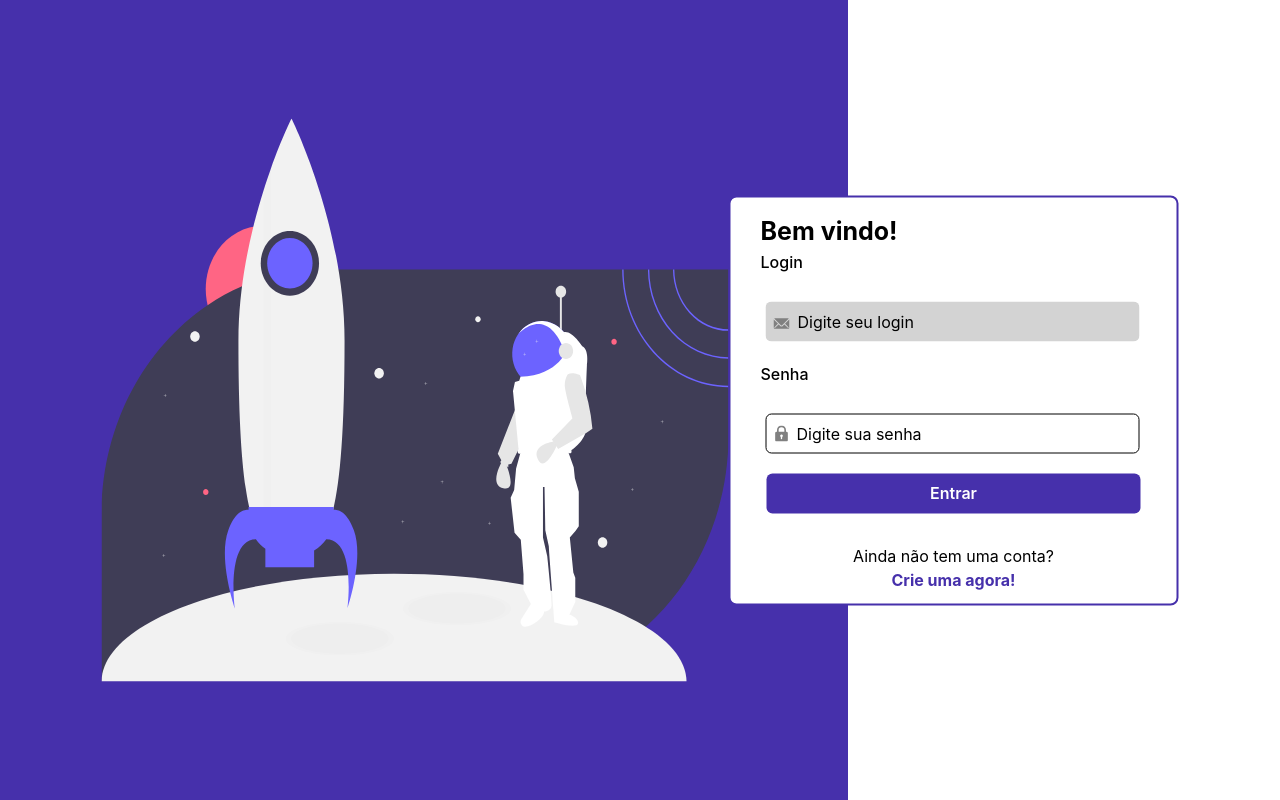
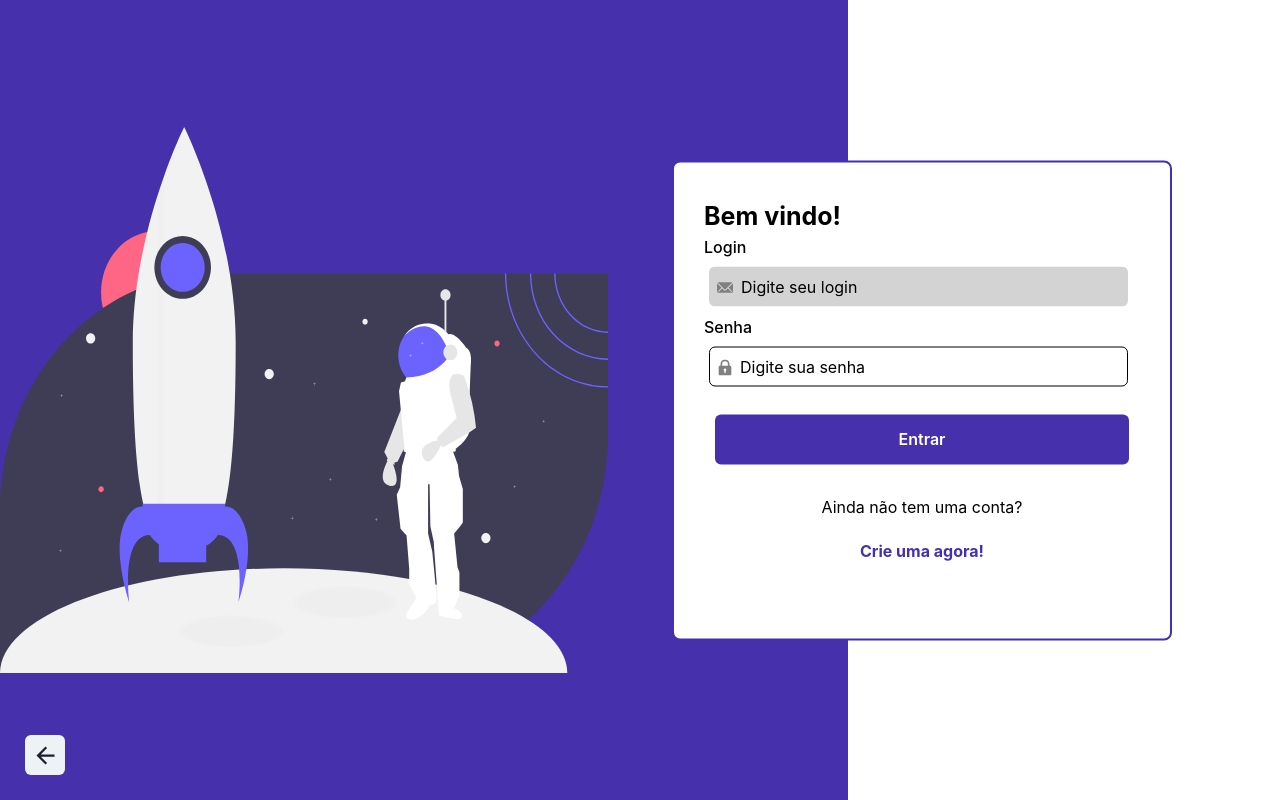
Before and after one commit to PauloHenriqueMagno/GaleraNerd, a React (Create React App) app: page /login in a window 1280 px wide. Built offline with nearby package versions, Linux system fonts and the light colour scheme.

Commit message:
feat:login page working as expected

```diff
--- a/src/assets/loginSVG.jsx
+++ b/src/assets/loginSVG.jsx
@@ -1,7 +1,7 @@
 const LoginSVG = () => {
   return (
     <svg
-      width="627"
+      width="100%"
       height="563"
       viewBox="0 0 627 563"
       fill="none"
--- a/src/components/Login/index.jsx
+++ b/src/components/Login/index.jsx
@@ -9,7 +9,7 @@ import {
   FormControl,
   FormLabel,
   FormErrorMessage,
-  // FormHelperText,
+  FormHelperText,
 } from "@chakra-ui/react";
 import { EmailIcon, LockIcon } from "@chakra-ui/icons";
 import { UserContext } from "../../providers/User";
@@ -22,7 +22,10 @@ const ComponentLogin = () => {
   const { login } = useContext(UserContext);
   const history = useHistory();
   const formSchema = yup.object().shape({
-    email: yup.string().required("Campo obrigatório").email(),
+    email: yup
+      .string()
+      .required("Campo obrigatório")
+      .email("Insira um email válido"),
     password: yup.string().required("Campo obrigatório"),
   });
   const {
@@ -32,12 +35,10 @@ const ComponentLogin = () => {
   } = useForm({ resolver: yupResolver(formSchema) });
 
   const submitForm = (data) => {
-    console.log(data);
     login(data);
-
-    // data.user.dev
-    //   ? history.push("/dev-profile")
-    //   : history.push("/user-profile");
+    JSON.parse(localStorage.getItem("galeranerd/user")).dev
+      ? history.push("/dev-profile")
+      : history.push("/user-profile");
   };
 
   return (
@@ -46,13 +47,17 @@ const ComponentLogin = () => {
         <strong>Bem vindo!</strong>
       </h1>
       <form onSubmit={handleSubmit(submitForm)}>
-        <FormControl className="theRealForm">
+        <FormControl
+          isInvalid={errors.email?.message && errors.password?.message}
+          className="theRealForm"
+        >
           <FormLabel>Login</FormLabel>
           <InputGroup>
             <InputLeftElement
               children={<EmailIcon className="emailInputIcon" />}
             />
             <ComponentInput
+              errorBorderColor="crimson"
               className="emailInput"
               placeholder="Digite seu login"
               variant="filled"
@@ -60,13 +65,14 @@ const ComponentLogin = () => {
               registerName="email"
             />
           </InputGroup>
-          <FormErrorMessage>{errors.email?.message}</FormErrorMessage>
+          <FormHelperText>{errors.email?.message}</FormHelperText>
           <FormLabel>Senha</FormLabel>
           <InputGroup>
             <InputLeftElement
               children={<LockIcon className="passwordInputIcon" />}
             />
             <ComponentInput
+              errorBorderColor="crimson"
               id="none"
               className="passwordInput"
               type="password"
@@ -76,7 +82,7 @@ const ComponentLogin = () => {
               registerName="password"
             />
           </InputGroup>
-          <FormErrorMessage>{errors.password?.message}</FormErrorMessage>
+          <FormHelperText>{errors.password?.message}</FormHelperText>
           <Button type="submit">Entrar</Button>
           <p>Ainda não tem uma conta?</p>
           <p className="toRegister" onClick={() => history.push("/register")}>
--- a/src/components/Login/styles.jsx
+++ b/src/components/Login/styles.jsx
@@ -3,12 +3,14 @@ const style = {
   bgColor: "white",
   p: 15,
   border: "solid #4630AB 2px",
-  width: { mobile: "90vw", desktop: 450 },
-  height: { mobile: "80%", desktop: 410 },
+  width: { mobile: "90vw", desktop: "100%" },
+  height: { mobile: "80%", desktop: 480 },
+  maxWidth: 500,
   borderRadius: 8,
   ".loginTitle": {
     fontSize: "25px",
     ml: 15,
+    mt: 5,
   },
   ".theRealForm": {
     display: "flex",
@@ -19,6 +21,7 @@ const style = {
     label: {
       alignSelf: "flex-start",
       ml: 15,
+      md: 0,
     },
   },
   ".emailInputIcon": {
@@ -26,11 +29,12 @@ const style = {
     transform: "translate(50%, 50%)",
     position: "absolute",
     left: "50%",
-    top: "65%",
+    top: "13%",
   },
   ".emailInput": {
-
     m: 5,
+    mt: 0,
+    mb: 0,
     p: "0 30px",
     width: "90%",
     bgColor: "lightgray",
@@ -44,11 +48,13 @@ const style = {
     transform: "translate(50%, 50%)",
     position: "absolute",
     left: "50%",
-    top: "60%",
+    top: "13%",
   },
   ".passwordInput": {
     borderColor: "black",
     m: 5,
+    mt: 0,
+    mb: 0,
     p: "0 30px",
     width: "90%",
     bgColor: "white",
@@ -60,6 +66,7 @@ const style = {
   ".toRegister": {
     color: "purple.2",
     fontWeight: "bold",
+    m: 5,
     ":hover": {
       cursor: "pointer",
       textDecoration: "underline",
@@ -67,14 +74,25 @@ const style = {
   },
   button: {
     backgroundColor: "purple.2",
-    width: "90%",
+    width: "89%",
+    height: { mobile: 35, desktop: 50 },
+    boxSizing: "border-box",
     color: "white",
+    mt: 5,
     mb: 30,
     ":hover": {
       backgroundColor: "purple.2",
       filter: "grayscale(20%)",
     },
   },
+  ".loginInputContainer": {
+    width: "100%",
+  },
+  ".css-1owdgwf": {
+    color: "error",
+    textAlign: "start",
+    m: 0,
+  },
 };
 
 export default style;
--- a/src/pages/login/index.jsx
+++ b/src/pages/login/index.jsx
@@ -3,17 +3,30 @@ import ComponentLogin from "../../components/Login";
 import style from "./styles";
 import LoginSVG from "../../assets/loginSVG";
 import { useState } from "react";
+import { ArrowBackIcon } from "@chakra-ui/icons";
+import { IconButton } from "@chakra-ui/react";
+import { useHistory } from "react-router";
 
 const Login = () => {
+  const history = useHistory();
   const [width, setWidth] = useState(window.innerWidth);
   window.onresize = () => {
     setWidth(window.innerWidth);
   };
   return (
     <Box sx={style}>
+      <IconButton className="arrowBackIcon" onClick={() => history.goBack()}>
+        <ArrowBackIcon />
+      </IconButton>
       <Box className="contentContainer">
-        {width > 769 && <LoginSVG className="loginSVG" />}
-        <ComponentLogin />
+        {width > 768 && (
+          <Box className="loginSVG">
+            <LoginSVG />
+          </Box>
+        )}
+        <Box className="loginForm">
+          <ComponentLogin />
+        </Box>
       </Box>
     </Box>
   );
--- a/src/pages/login/styles.jsx
+++ b/src/pages/login/styles.jsx
@@ -1,13 +1,14 @@
 const style = {
   ".contentContainer": {
     display: "flex",
-    justifyContent: "space-around",
+    justifyContent: "center",
     alignItems: "center",
     maxWidth: 1280,
     position: "absolute",
     top: "50%",
     left: "50%",
     transform: "translate(-50%, -50%)",
+    width: { desktop: "100vw" },
   },
   background: {
     mobile:
@@ -17,8 +18,14 @@ const style = {
   },
   height: "100vh",
   ".loginSVG": {
-    width: "20%",
-    minWidth: 250,
+    flex: 1,
+  },
+  ".loginForm": { flex: 1, ml: { desktop: "5%" } },
+  ".arrowBackIcon": {
+    fontSize: "27px",
+    position: "absolute",
+    m: 25,
+    bottom: 0
   },
 };
 
--- a/src/routes/index.jsx
+++ b/src/routes/index.jsx
@@ -1,12 +1,15 @@
 import { Switch, Route } from "react-router";
+import Login from "../pages/login";
 
 const Routes = () => {
-    return (
-        <Switch>
-            <Route path="/">
-            </Route>
-        </Switch>
-    );
+  return (
+    <Switch>
+      <Route exact path="/"></Route>
+      <Route path="/login">
+        <Login />
+      </Route>
+    </Switch>
+  );
 };
 
 export default Routes;
```
